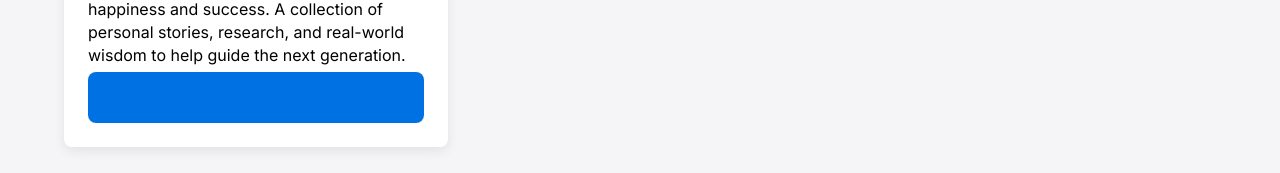
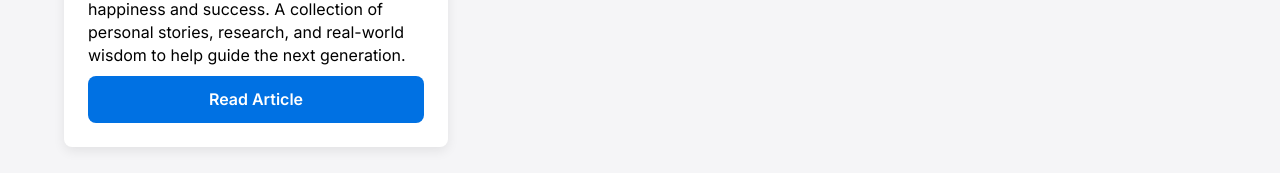
Before and after one commit to csnowden11/camdensnowden.com, a Next.js app: page / in a window 1280 px wide. Shown: the part 2478-2651 px from the top of the page. Built offline with nearby package versions, Linux system fonts and the light colour scheme.

Commit message:
Update globals.css

```diff
--- a/src/app/globals.css
+++ b/src/app/globals.css
@@ -293,9 +293,19 @@ section {
 
 .post-card a {
   margin-top: auto;
-  color: var(--accent);
+  color: #fff;
   font-weight: 600;
   text-decoration: none;
+  background: var(--accent);
+  padding: 12px 24px;
+  border-radius: var(--radius);
+  text-align: center;
+  transition: background-color 0.3s ease;
+}
+
+.post-card a:hover {
+  background: #0056b3;
+  color: #fff;
 }
 
 /* Contact Form */
```
